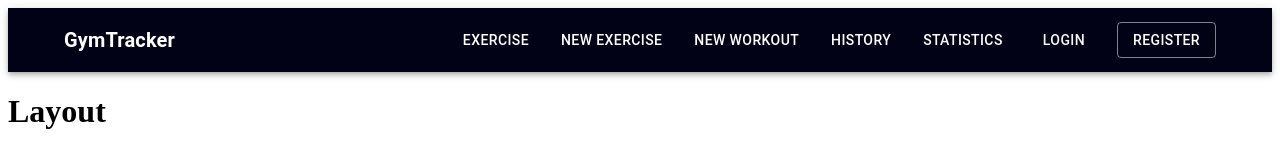
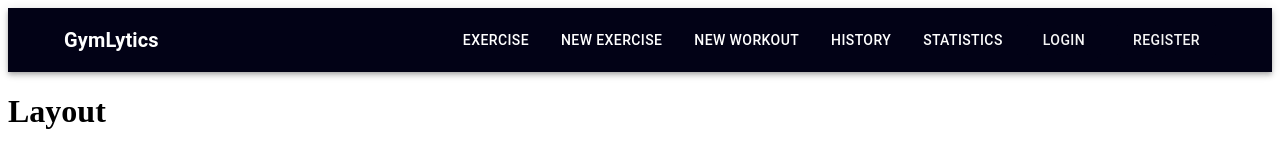
Before and after one commit to EdrickHernandez/gym-lytics, a React (Vite) app in the folder client/: page / in a window 1280 px wide. Shown: the top 158 px of the page. Built offline with nearby package versions, Linux system fonts and the light colour scheme.

Commit message:
hover de navbar

```diff
--- a/client/src/components/Common/Navbar.jsx
+++ b/client/src/components/Common/Navbar.jsx
@@ -12,7 +12,7 @@ const Navbar = () => {
     { label: 'New exercise', path: '/exercises/new' },
     { label: 'New Workout', path: '/workouts/new' },
     { label: 'History', path: '/history' },
-    { label: 'Statistics', path: '/statistics' },
+  { label: 'Statistics', path: '/statistics' },
   ];
 
   return (
@@ -31,7 +31,7 @@ const Navbar = () => {
               fontWeight: 'bold',
             }}
           >
-            GymTracker
+            GymLytics
           </Typography>
 
           {/* Links de navegación */}
@@ -42,9 +42,11 @@ const Navbar = () => {
                 component={RouterLink}
                 to={link.path}
                 color="inherit"
-                sx={{
-                  '&:hover': {
-                    bgcolor: 'rgba(255, 255, 255, 0.1)',
+               sx={{
+                    '&:hover': {
+                      color: '#020216',
+                      bgcolor: '#ffffff',
+                      borderColor: '#ffffff',
                   },
                 }}
               >
@@ -89,10 +91,14 @@ const Navbar = () => {
                   variant="outlined"
                   color="inherit"
                   sx={{
-                    borderColor: 'rgba(255, 255, 255, 0.5)',
+                    backgroundColor: '#020216',
+                    color: 'whitesmoke',
+                    borderColor: '#020216',
+
                     '&:hover': {
-                      borderColor: 'white',
-                      bgcolor: 'rgba(255, 255, 255, 0.1)',
+                      color: '#020216',
+                      bgcolor: '#ffffff',
+                      borderColor: '#ffffff',
                     },
                   }}
                 >
```
